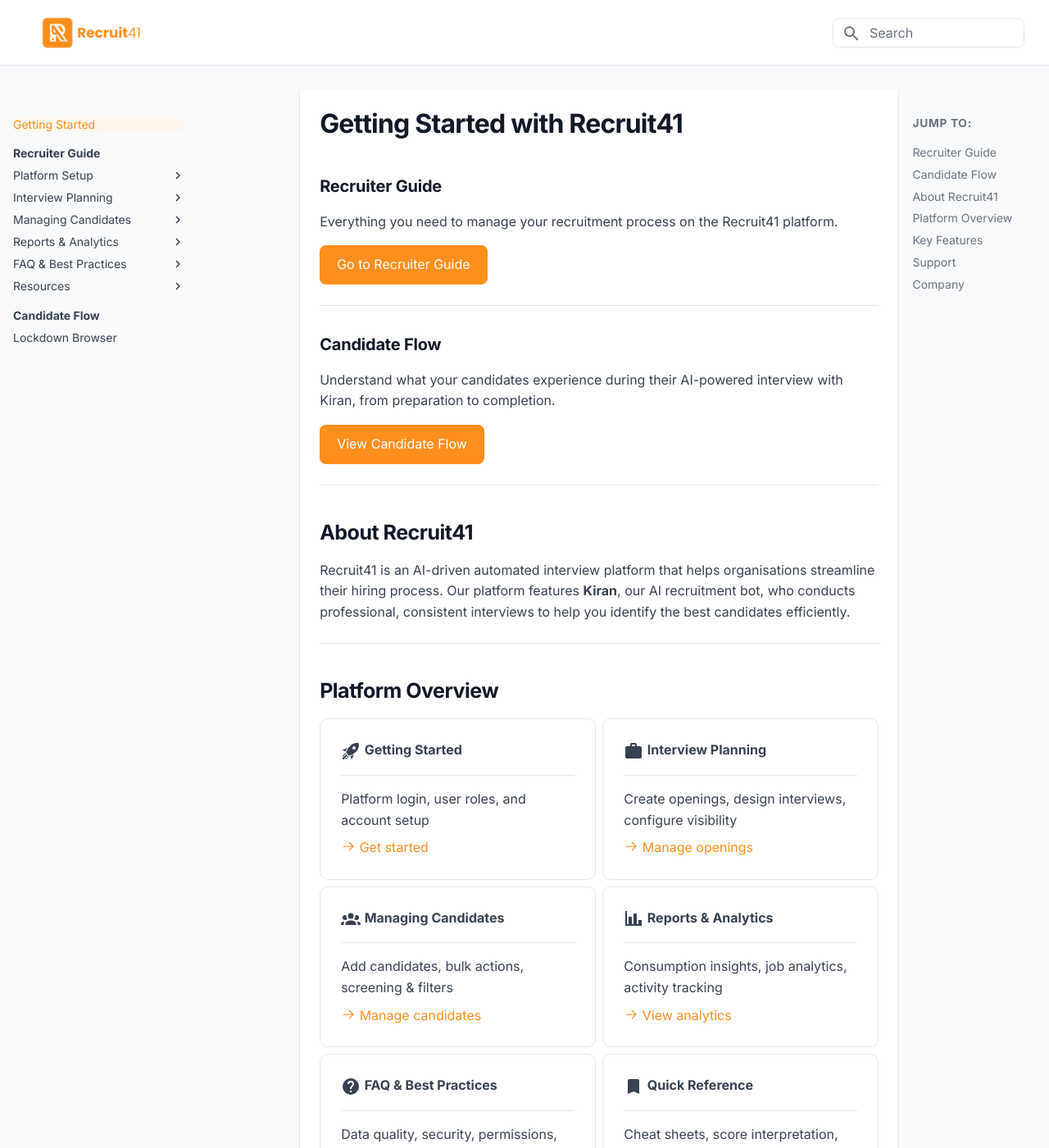
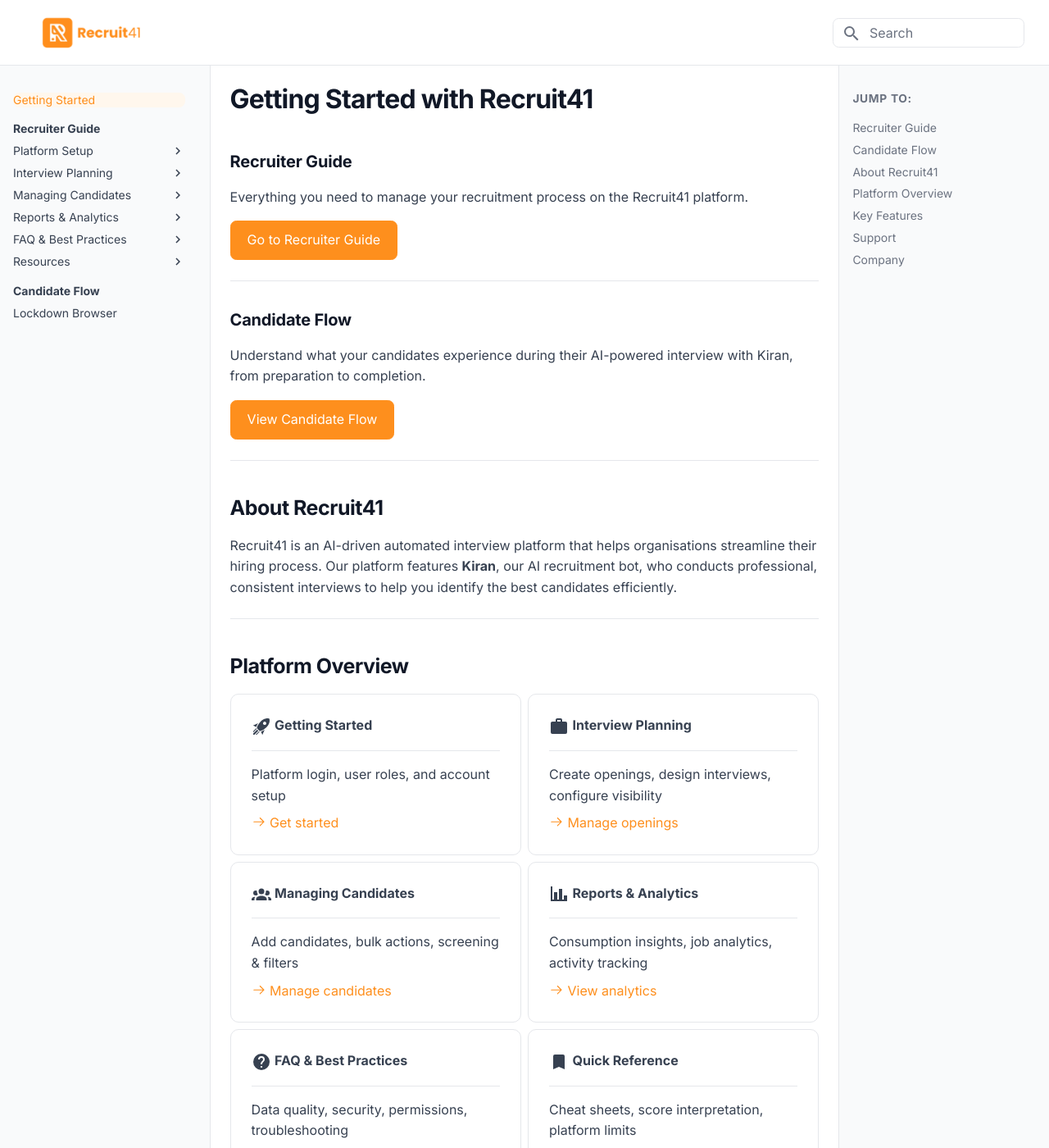
Before and after one commit to recruit41/docs, an MkDocs documentation site: the page built from docs/index.md, in a window 1280 px wide and 1400 px high. Shown: the whole window at 82% size. Built offline with MkDocs 1.6.1 and Material for MkDocs 9.7.7, drawn with Linux system fonts in a browser that asks for light colours.

Commit message:
style: update layout ratio to 2:6:2, align logo left and search right, remove navbar gap
Co-Authored-By: Claude Opus 4.6 <noreply@anthropic.com>

```diff
--- a/docs/stylesheets/extra.css
+++ b/docs/stylesheets/extra.css
@@ -47,7 +47,11 @@
   padding: 0.5rem 0;
 }
 
-/* Logo */
+/* Logo — left aligned */
+.md-header__button.md-logo {
+  margin-right: auto;
+}
+
 .md-header__button.md-logo img,
 .md-header__button.md-logo svg {
   height: 7rem !important;
@@ -107,9 +111,19 @@
 }
 
 /* --- Page Background (sidebars) --- */
+.md-main {
+  margin-top: 0 !important;
+  padding-top: 0 !important;
+}
+
 .md-main,
 .md-main__inner {
   background-color: var(--bg-muted) !important;
+}
+
+.md-main__inner {
+  margin-top: 0 !important;
+  padding-top: 0 !important;
 }
 
 /* --- 3-Column Flex Layout (1:5:1) --- */
@@ -125,16 +139,16 @@
   text-align: left;
 }
 
-/* Main content — 4 parts */
+/* Main content — 6 parts */
 .md-main__inner > .md-content {
-  flex: 4 1 0%;
+  flex: 6 1 0%;
   min-width: 0;
   max-width: none;
 }
 
-/* Right sidebar — 1 part */
+/* Right sidebar — 2 parts */
 .md-main__inner > .md-sidebar--secondary {
-  flex: 1 1 0%;
+  flex: 2 1 0%;
   min-width: 0;
   text-align: right;
 }
```
